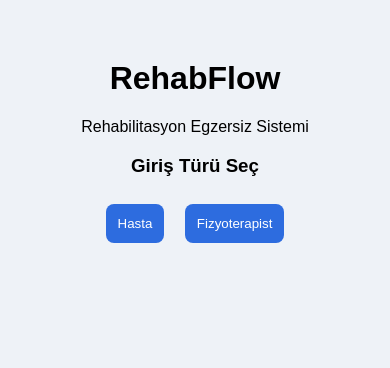
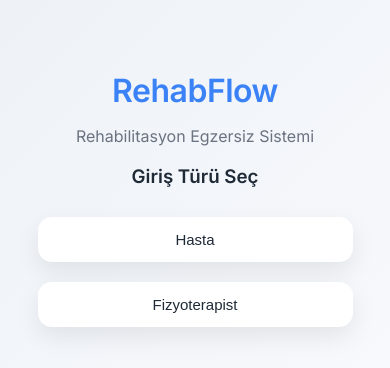
Before and after one commit to aylin-baykal/rehabflow, a plain HTML site: page index.html in a window 390 px wide. Drawn offline with Linux system fonts and the light colour scheme.

Commit message:
style.css

```diff
--- a/style.css
+++ b/style.css
@@ -1,27 +1,122 @@
+@import url('https://fonts.googleapis.com/css2?family=Inter:wght@300;400;500;600&display=swap');
+
 body {
-    font-family: Arial;
-    background: #eef2f7;
-    text-align: center;
+  margin: 0;
+  font-family: "Inter", sans-serif;
+  background: linear-gradient(135deg, #eef2f7, #f7f9fc);
+  color: #1f2a37;
 }
 
+/* ANA CONTAINER */
 .container {
-    margin-top: 60px;
+  max-width: 950px;
+  margin: auto;
+  padding: 50px 20px;
+  text-align: center;
 }
 
-button {
-    padding: 12px;
-    margin: 8px;
-    border: none;
-    border-radius: 8px;
-    background: #2d6cdf;
-    color: white;
-    cursor: pointer;
+/* BAŞLIK */
+h1 {
+  font-size: 42px;
+  font-weight: 700;
+  color: #3b82f6;
+  letter-spacing: -0.5px;
+  margin-bottom: 10px;
 }
 
+h2 {
+  font-size: 24px;
+  font-weight: 600;
+  color: #111827;
+  margin-top: 20px;
+}
+
+/* PARAGRAF */
+p {
+  color: #6b7280;
+  font-size: 16px;
+}
+
+/* BUTONLAR */
+button {
+  display: inline-block;
+  padding: 14px 18px;
+  margin: 10px;
+  border: none;
+  border-radius: 14px;
+
+  background: #ffffff;
+  color: #1f2a37;
+
+  font-size: 15px;
+  font-weight: 500;
+
+  cursor: pointer;
+
+  box-shadow: 0 10px 25px rgba(0, 0, 0, 0.08);
+
+  transition: all 0.25s ease;
+}
+
+/* HOVER EFFECT */
+button:hover {
+  background: linear-gradient(135deg, #3b82f6, #6366f1);
+  color: white;
+  transform: translateY(-2px) scale(1.02);
+  box-shadow: 0 15px 30px rgba(59, 130, 246, 0.3);
+}
+
+/* AKTİF KART / METİN ALANI */
 .card {
-    background: white;
-    padding: 20px;
-    margin: 20px auto;
-    width: 320px;
-    border-radius: 10px;
+  background: white;
+  padding: 25px;
+  margin: 25px auto;
+  width: 90%;
+  max-width: 700px;
+  border-radius: 18px;
+
+  box-shadow: 0 20px 40px rgba(0, 0, 0, 0.08);
+
+  text-align: left;
+  animation: fadeIn 0.4s ease-in-out;
 }
+
+/* EGZERSİZ METNİ */
+.text {
+  white-space: pre-wrap;
+  font-size: 14px;
+  line-height: 1.6;
+  color: #374151;
+}
+
+/* SOFT ANİMASYON */
+@keyframes fadeIn {
+  from {
+    opacity: 0;
+    transform: translateY(8px);
+  }
+  to {
+    opacity: 1;
+    transform: translateY(0);
+  }
+}
+
+/* BUTON GRUPLARI DAHA DÜZENLİ */
+.container button {
+  min-width: 180px;
+}
+
+/* MOBİL UYUMLU */
+@media (max-width: 600px) {
+  h1 {
+    font-size: 32px;
+  }
+
+  button {
+    width: 90%;
+  }
+
+  .card {
+    width: 95%;
+  }
+}
```
